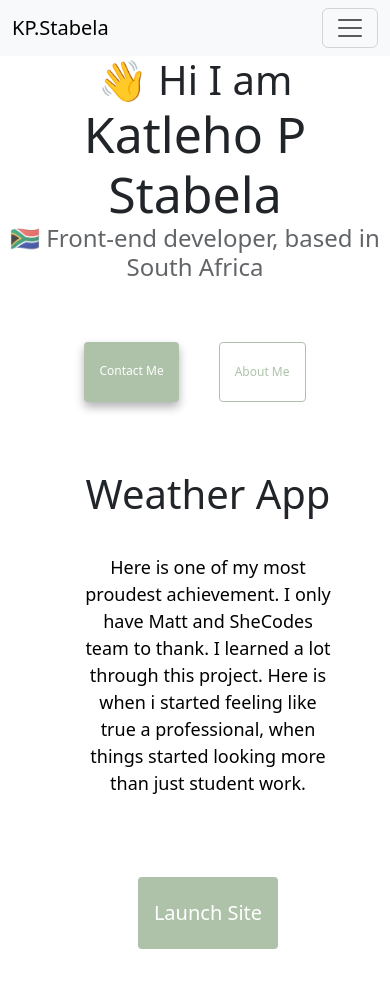
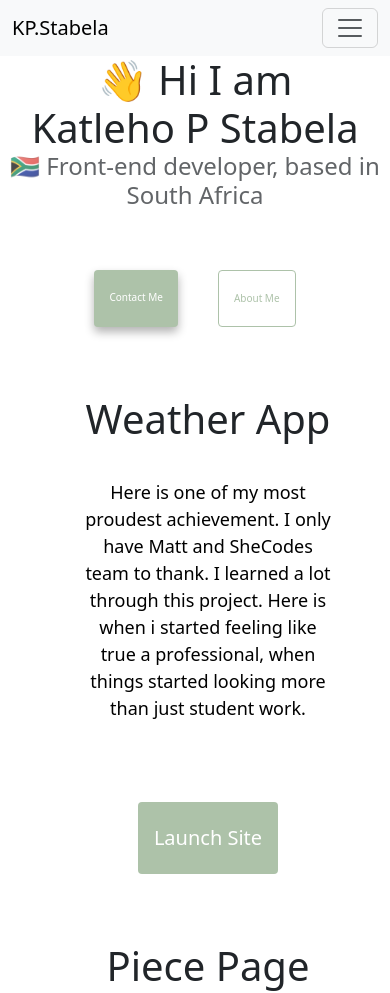
Before and after one commit to KPStabela/front-end-dev-KP-Stabela, a plain HTML site: page index.html in a window 390 px wide. Shown: the top 993 px of the page. Drawn offline with nearby package versions, Linux system fonts and the light colour scheme.

Commit message:
Another update of font because the screen is not responsive

```diff
--- a/src/style.css
+++ b/src/style.css
@@ -112,12 +112,12 @@
   }
    @media (max-width: 500px) {
     body {
-        font-size: 12px;
+        font-size: 10px;
         align-items: center;
     }
 
     .coder {
-        font-size: 50px;
+        font-size: 40px;
         text-align: center;
     }
 
```
